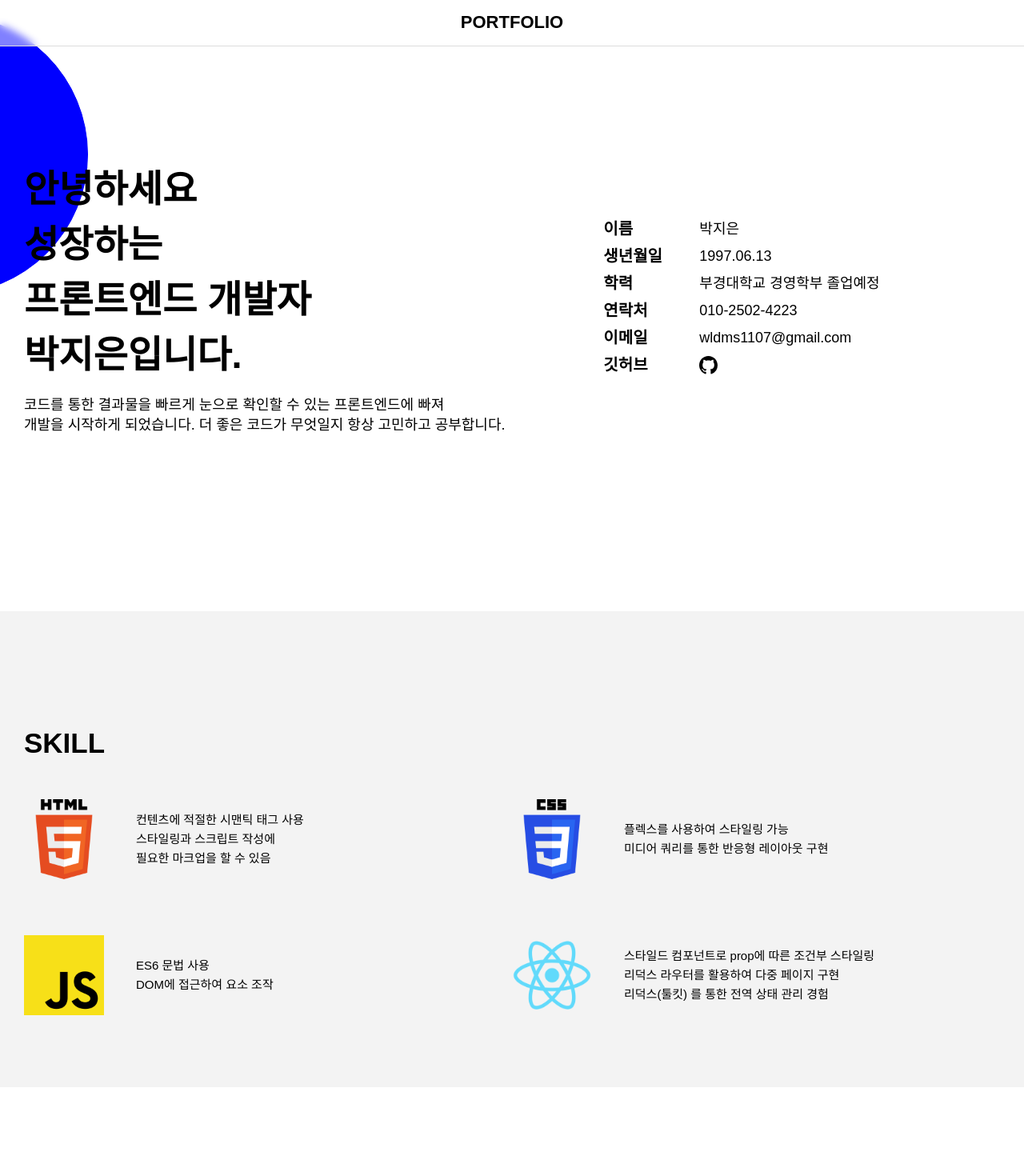
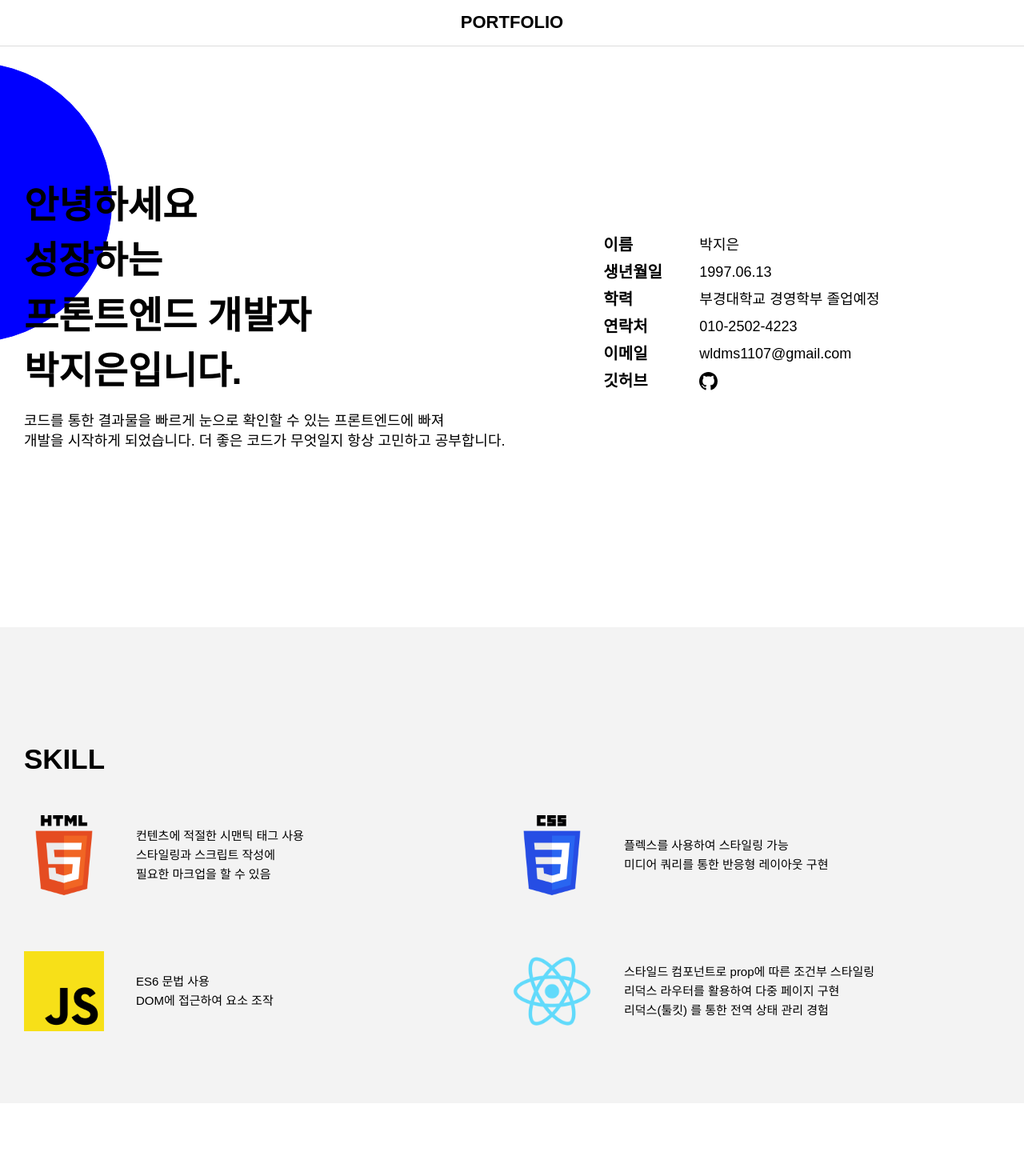
Before and after one commit to jaeeedev/portfolio, a React (Create React App) app: page / in a window 1280 px wide. Shown: the top 1470 px of the page at 80% size. Built offline with nearby package versions, Linux system fonts and the light colour scheme; a web font is replaced by a local one.

Commit message:
스크롤

```diff
--- a/src/components/Intro.js
+++ b/src/components/Intro.js
@@ -9,7 +9,7 @@ const IntroContents = styled.section`
   display: flex;
   gap: 40px;
   align-items: center;
-  padding-top: 60px;
+  padding-top: 80px;
   margin-bottom: 200px;
 
   @media screen and (max-width: 650px) {
@@ -62,8 +62,8 @@ const InfoDetail = styled.span`
 
 const DecoCircle = styled.div`
   position: absolute;
-  top: -100px;
-  left: -250px;
+  top: -40px;
+  left: -220px;
   width: 350px;
   height: 350px;
   border: 1px double blue;
@@ -90,7 +90,7 @@ function Intro({ boldHandler }) {
   const introIo = new IntersectionObserver(cb, {
     root: null,
     rootMargin: "0px",
-    threshold: 0.35,
+    threshold: 0.3,
   });
 
   useEffect(() => {
--- a/src/components/Skill.js
+++ b/src/components/Skill.js
@@ -4,6 +4,7 @@ import { useRef, useEffect } from "react";
 const Wrapper = styled.section`
   background: #f3f3f3;
   padding-top: 5px;
+  margin-top: 50px;
 
   @media screen and (max-width: 650px) {
     background: transparent;
```
